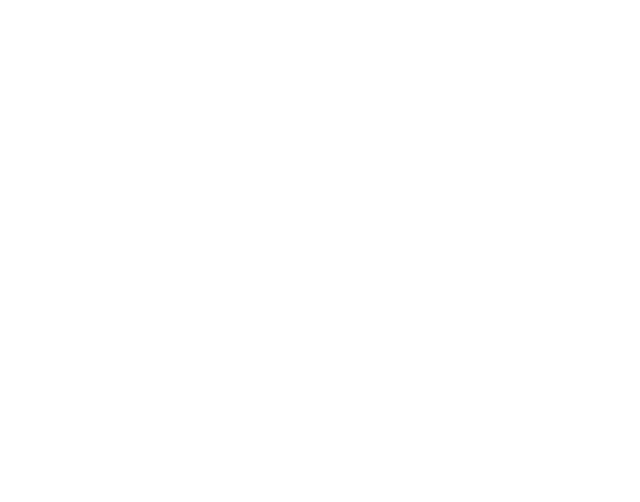
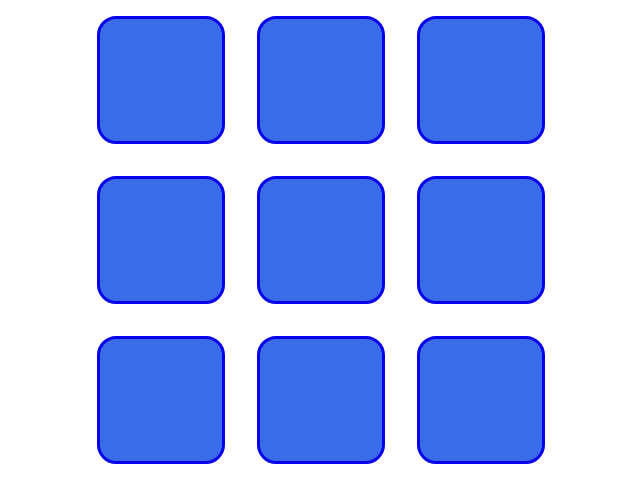
Before and after one commit to fgamester/tic-tac-toe-react, a React (Vite) app: page / in a window 1280 px wide. Shown: the top 502 px of the page, without its empty margins (319-959 px from the left). Built offline with nearby package versions, Linux system fonts and the light colour scheme.

Commit message:
boxes styles added

```diff
--- a/package.json
+++ b/package.json
@@ -10,6 +10,7 @@
     "preview": "vite preview"
   },
   "dependencies": {
+    "bootstrap": "^5.3.3",
     "react": "^18.3.1",
     "react-dom": "^18.3.1",
     "react-icons": "^5.3.0"
--- a/src/components/board.jsx
+++ b/src/components/board.jsx
@@ -1,6 +1,8 @@
-import { useState } from "react";
+import { useState, useEffect } from "react";
+import Box from "./box";
+import '../styles/board.css'
 
-const Board = () => {
+const Board = ({ }) => {
     const [cells, setCells] = useState(new Array(9).fill(null))
 
     const checkWinner = () => {
@@ -15,16 +17,32 @@ const Board = () => {
             [2, 4, 6]
         ];
         for (lines of winnerLines) {
-            const [a, b, c] = lines
-            if (cells[a] !== null && (cells[a] === cells[b] && cells[a] === cells[c])){
+            const [a, b, c] = lines;
+            if (cells[a] !== null && (cells[a] === cells[b] && cells[a] === cells[c])) {
                 break;
             }
         }
     }
 
+    useEffect(() => {
+        const setCellSize = () => {
+            const cellSize = ((window.innerHeight < window.innerWidth) ? '20vh' : '20vw')
+            document.documentElement.style.setProperty('--cell-size', cellSize)
+        }
+        setCellSize();
+        window.addEventListener('resize', setCellSize)
+
+        return () => {
+            window.removeEventListener('resize', setCellSize)
+        }
+    }, [])
+
     return (
-        <>
-        </>
+        <div className="game-board">
+            {cells.map((item, index) => (
+                <Box key={index} />
+            ))}
+        </div>
     )
 }
 
--- /dev/null
+++ b/src/components/box.jsx
@@ -0,0 +1,10 @@
+import '../styles/box.css'
+
+const Box = () => {
+    return (
+        <div className="game-box">
+        </div>
+    )
+}
+
+export default Box;
--- /dev/null
+++ b/src/styles/board.css
@@ -0,0 +1,13 @@
+:root {
+    --cell-size: 20vw;
+}
+
+
+.game-board {
+    display: grid;
+    justify-content: center;
+    justify-items: center;
+    align-items: center;
+    grid-template-columns: repeat(3, var(--cell-size));
+    grid-template-rows: repeat(3, var(--cell-size));
+}
--- /dev/null
+++ b/src/styles/box.css
@@ -0,0 +1,15 @@
+.game-box {
+    border-style: solid;
+    border-color: #0700EA;
+    border-width: 0.3vw;
+    width: 80%;
+    height: 80%;
+    background-color: #3A6BE8;
+    border-radius: 15%;
+    transition: width 0.1s ease-out, height 0.1s ease-out;
+}
+
+.game-box:hover {
+    width: 85%;
+    height: 85%;
+}
```
Also changed, not shown: src/main.jsx (+5 -3 lines), 1 other file (tests, documents, lock files or other folders).
